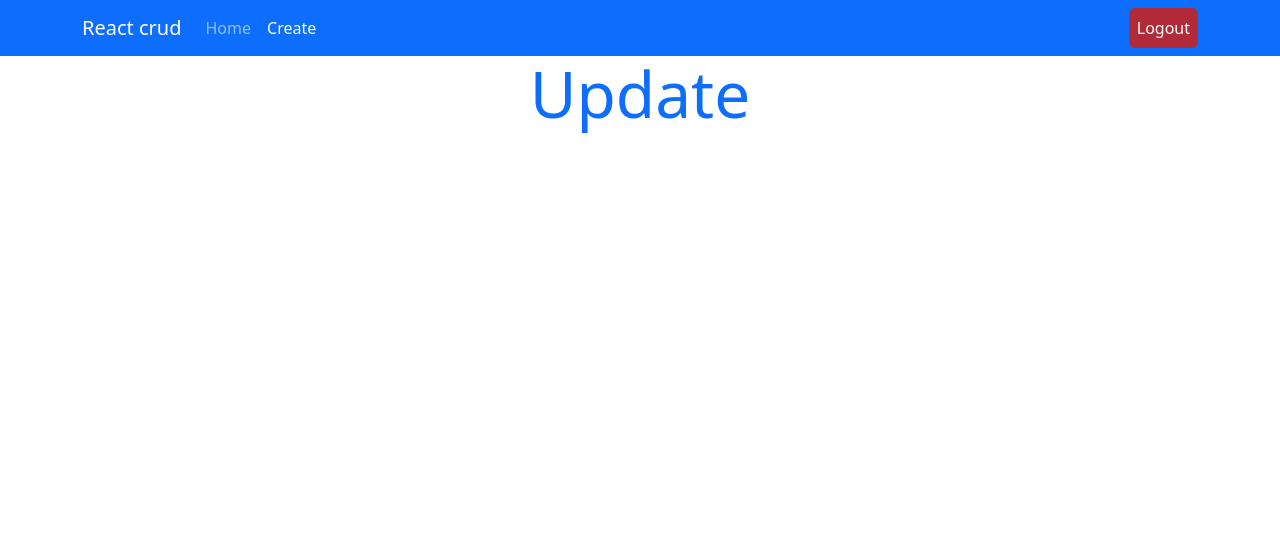
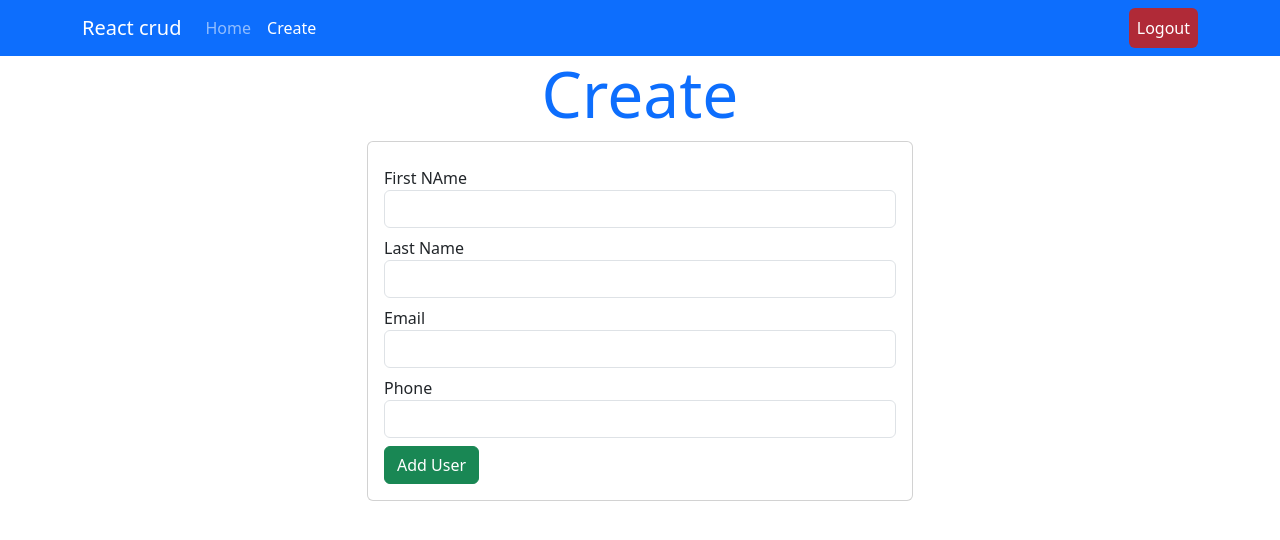
Before and after one commit to Subbu-battala/React-Crud, a React (Create React App) app: page /create in a window 1280 px wide. Shown: the top 540 px of the page. Built offline with nearby package versions, Linux system fonts and the light colour scheme; no server answers; sample sign-in values are in the browser's storage.

Commit message:
react-crud

```diff
--- a/src/component/Create.js
+++ b/src/component/Create.js
@@ -1,13 +1,75 @@
-import React from "react";
+import React, { useState } from "react";
+import axios from "axios";
+import { toast } from "react-toastify";
+import { useNavigate } from "react-router-dom";
+
+const URL = 'https://dummyjson.com'
 
 function Create(props){
+    const [user,setUser] = useState({
+        firstName: "",
+        lastName: "",
+        email: "",
+        phone: ""
+    })
+
+    const navigate = useNavigate()
+
+
+    const readValue = (e) => {
+        const {name, value} = e.target //e.target input tag
+        setUser({ ...user, [name]:value })
+    }
+
+    const submitHandler = async (e) => {
+        e.preventDefault();
+        console.log('user =', user)
+        await axios.post(`${URL}/users/add`, user)
+          .then(res => {
+            toast.success('new user added successfully')
+            navigate('/')
+          }).catch(err => toast.error(err.message))
+    }
+
+
     return(
         <div className="container">
             <div className="row">
                 <div className="col-md-12 text-center">
-                    <h3 className="display-3 text-primary">Update</h3>
+                    <h3 className="display-3 text-primary">Create</h3>
                 </div>
             </div>
+            <div className="row">
+                <div className="col-md-6 offset-md-3">
+                    <div className="card">
+                        <div className="card-body">
+                            <form autoComplete="off" onSubmit={submitHandler}>
+                                <div className="form-group mt-2">
+                                    <label htmlFor="firstName">First NAme</label>
+                                    <input type="text" name="firstName" value={user.firstName} onChange={readValue} id="firstName" className="form-control" required  />
+                                </div>
+                                <div className="form-group mt-2">
+                                    <label htmlFor="lastName">Last Name</label>
+                                    <input type="text" name="lastName" value={user.lastName} onChange={readValue} id="lastName" className="form-control" required />
+                                </div>
+                                <div className="form-group mt-2">
+                                    <label htmlFor="email">Email</label>
+                                    <input type="email" name="email" value={user.email} onChange={readValue} id="email" className="form-control" required/>
+                                </div>
+                                <div className="form-group mt-2">
+                                    <label htmlFor="phone">Phone</label>
+                                    <input type="number" name="phone" value={user.phone} onChange={readValue} id="phone" className="form-control" required />
+                                </div>
+                                <div className="form-group mt-2">
+                                    <input type="submit" value="Add User" className="btn btn-success" />
+                                </div>
+                            </form>
+                        </div>
+                    </div>
+                </div>
+            </div>
+
+
         </div>
 
     )
--- a/src/component/Details.js
+++ b/src/component/Details.js
@@ -1,5 +1,5 @@
 import React, { useCallback, useEffect, useState } from "react";
-import { useParams } from "react-router-dom";
+import { useParams, Navigate, NavLink } from "react-router-dom";
 import axios from "axios";
 import { toast } from "react-toastify";
 
@@ -39,6 +39,55 @@ function Details(props){
                 </div>
             </div>
 
+            <div className="row">
+                <div className="col-md-12">
+                    <div className="card">
+                        <div className="card-header">
+                            <h5 className="text-center text-success"> {user.firstName} {user.lastName} </h5>
+                        </div>
+                        <div className="card-body">
+                            <div className="row">
+                                <div className="col-md-4 col-sm-12">
+                                    <div className="card">
+                                        <img src={user.image ? user.image : "#"} alt="no image" className="card-img-top" />
+                                    </div>
+                                    <div className="col-md-8 col-sm-12">
+                                        <div className="card">
+                                            <div className="card-body">
+                                                <p>
+                                                    <strong>Email</strong>
+                                                    <span className="text-success float-end"> {user.email} </span>
+                                                </p>
+                                                <p>
+                                                    <strong>User NAme</strong>
+                                                    <span className="text-success float-end"> {user.username} </span>
+                                                </p>
+                                                <p>
+                                                    <strong>Phone</strong>
+                                                    <span className="text-success float-end"> {user.phone} </span>
+                                                </p>
+                                                <p>
+                                                    <strong>Domain</strong>
+                                                    <span className="text-success float-end"> {user.domain} </span>
+                                                </p>
+                                                <p>
+                                                    <strong>Age</strong>
+                                                    <span className="text-success float-end"> {user.age} years</span>
+                                                </p>
+                                            </div>
+                                            <div className="card-footer">
+                                                <NavLink to={`/Update/${user.id}`} className="btn btn-success" > Edit </NavLink>
+                                                <botton className="btn btn-danger float-end">Delete</botton>
+                                            </div>
+                                        </div>
+                                    </div>
+                                </div>
+                            </div>
+                        </div>
+                    </div>
+                </div>
+            </div>
+
         </div>
     )
 }
--- a/src/component/Update.js
+++ b/src/component/Update.js
@@ -1,6 +1,52 @@
-import React from "react";
+import axios from "axios";
+import React, { useState, useEffect, useCallback } from "react";
+import { useNavigate, useParams } from "react-router-dom";
+import { toast } from "react-toastify";
+
+const URL = 'https://dummyjson.com'
 
 function Update(props){
+    const [user,setUser] = useState({
+        firstName: "",
+        lastName: "",
+        email: "",
+        phone: ""
+    })
+
+    const params = useParams()
+    const navigate = useNavigate()
+
+    const getUser = useCallback(()=> {
+        const readSingle = async () => {
+            await axios.get(`${URL}/users/${params.id}`)
+               .then(res => {
+                setUser(res.data)
+               }).catch(err => toast.error(err.message))
+        }
+        readSingle()
+    },[])
+
+    useEffect(() => {
+        getUser()
+    },[])
+
+    const readValue = (e) => {
+        const {name, value} = e.target //e.target input tag
+        setUser({ ...user, [name]:value })
+    }
+
+    const submitHandler = async (e) => {
+        e.preventDefault();
+        console.log('user =', user)
+        await axios.patch(`${URL}/users/${params.id}`, user )
+          .then(res => {
+            toast.success("User updated successfully")
+            navigate('/')
+          }).catch(err => toast.error(err.message))
+
+    }
+
+
     return(
         <div className="container">
             <div className="row">
@@ -8,6 +54,38 @@ function Update(props){
                     <h3 className="display-3 text-primary">Update</h3>
                 </div>
             </div>
+
+            <div className="row">
+                <div className="col-md-6 offset-md-3">
+                    <div className="card">
+                        <div className="card-body">
+                            <form autoComplete="off" onSubmit={submitHandler}>
+                                <div className="form-group mt-2">
+                                    <label htmlFor="firstName">First Name</label>
+                                    <input type="text" name="firstName" value={user.firstName} onChange={readValue} id="firstName" className="form-control" required  />
+                                </div>
+                                <div className="form-group mt-2">
+                                    <label htmlFor="lastName">Last Name</label>
+                                    <input type="text" name="lastName" value={user.lastName} onChange={readValue} id="lastName" className="form-control" required />
+                                </div>
+                                <div className="form-group mt-2">
+                                    <label htmlFor="email">Email</label>
+                                    <input type="email" name="email" value={user.email} onChange={readValue} id="email" className="form-control" required/>
+                                </div>
+                                <div className="form-group mt-2">
+                                    <label htmlFor="phone">Phone</label>
+                                    <input type="text" name="phone" value={user.phone} onChange={readValue} id="phone" className="form-control" required />
+                                </div>
+                                <div className="form-group mt-2">
+                                    <input type="submit" value="Update User" className="btn btn-success" />
+                                </div>
+                            </form>
+                        </div>
+                    </div>
+                </div>
+            </div>
+
+
         </div>
 
     )
```
